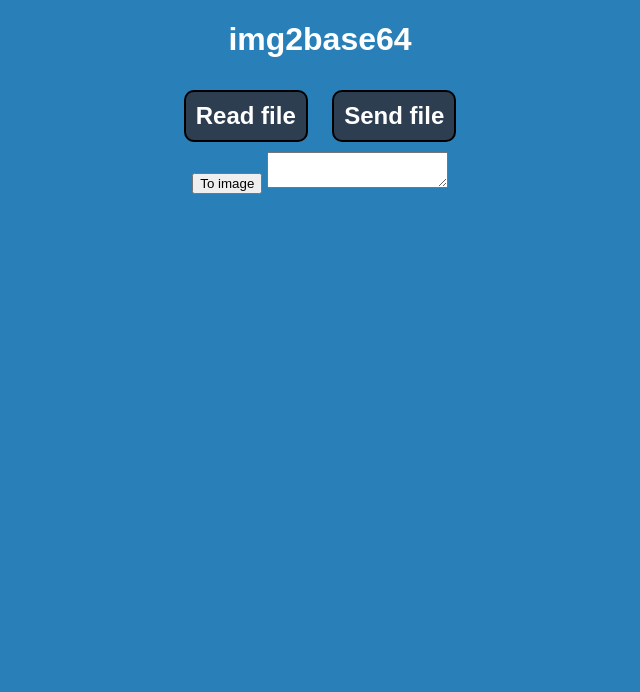
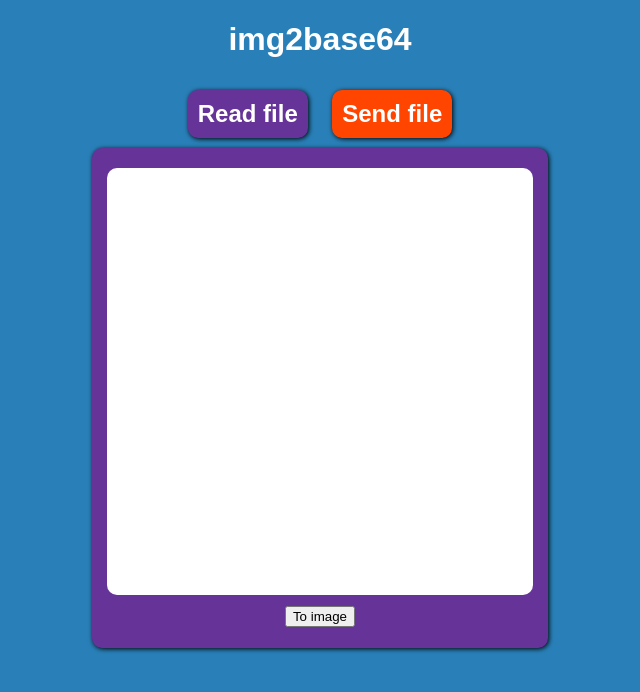
Before and after one commit to Newbytee/img2base64, a plain HTML site: page index.html in a window 1280 px wide. Shown: the whole page, without its empty margins (320-960 px from the left). Drawn offline with Linux system fonts and the light colour scheme.

Commit message:
The design is now prettier

```diff
--- a/index.html
+++ b/index.html
@@ -18,7 +18,7 @@
             <h2 class="actionTypeSwitcher">Read file</h2>
             <h2 class="actionTypeSwitcher">Send file</h2>
         </nav>
-        <main>
+        <main id="mainContent">
             <div id="sendDiv">
                 <input type="file" id="fileInput">
             </div>
--- a/script.js
+++ b/script.js
@@ -1,6 +1,7 @@
 "use strict";
 
 const switchButtons = document.getElementsByClassName("actionTypeSwitcher");
+const mainContent = document.getElementById("mainContent");
 const sendDiv = document.getElementById("sendDiv");
 const receiveDiv = document.getElementById("receiveDiv");
 const ioArea = document.getElementById("ioArea");
@@ -26,19 +27,21 @@ for (let i = 0; i < switchButtons.length; i++) {
             switchButtons[i].addEventListener("click", function() {
                 sendDiv.style.display = "none";
                 receiveDiv.style.display = "inline-block";
+                mainContent.style.backgroundColor = "#663399";
             });
             break;
         case 1:
             switchButtons[i].addEventListener("click", function() {
                 sendDiv.style.display = "inline-block";
                 receiveDiv.style.display = "none";
+                mainContent.style.backgroundColor = "#FF4500";
             });
             break;
     }
 }
 
 if (navigator.serviceWorker.controller) {
-    console.log("[SW Installer] active service worker found, no need to register");
+    console.log("[SW Installer] Active service worker found, no need to register");
 } else {
     //Register the ServiceWorker
     navigator.serviceWorker.register("sw.js", {
--- a/style.css
+++ b/style.css
@@ -2,6 +2,24 @@ body {
     font-family: sans-serif;
     background-color: #2980b9;
     color: white;
+}
+
+main {
+    box-sizing: border-box;
+    background-color: rebeccapurple;
+    border-radius: 10px;
+    padding: 15px;
+    height: 500px;
+    display: flex;
+    flex-direction: column-reverse;
+    justify-content: space-around;
+    transition: 0.5s;
+    box-shadow: black 1px 1px 5px;
+}
+
+img {
+    width: 100%;
+    margin-top: 10px;
 }
 
 .actionTypeSwitcher {
@@ -12,7 +30,21 @@ body {
     cursor: pointer;
     margin: 10px;
     /*text-shadow: 2px 0 0 #000, 0 -2px 0 #000, 0 2px 0 #000, -2px 0 0 #000;*/
-    border: solid black 2px;
+    box-shadow: black 1px 1px 5px;
+    transition: 0.2s;
+}
+
+.actionTypeSwitcher:active {
+    box-shadow: none;
+    transition: 0.2s;
+}
+
+.actionTypeSwitcher:nth-of-type(1) {
+    background-color: rebeccapurple;
+}
+
+.actionTypeSwitcher:nth-of-type(2) {
+    background-color: orangered;
 }
 
 #wrapper {
@@ -30,7 +62,19 @@ body {
     display: inline-block;
 }
 
+#ioArea {
+    height: 90%;
+    resize: none;
+    border: none;
+    border-radius: 10px;
+}
+
 @media screen and (min-width: 768px) {
+    main {
+        width: 60%;
+        margin: auto;
+    }
+
     #wrapper {
         width: 60%;
     }
--- a/sw.js
+++ b/sw.js
@@ -1,3 +1,5 @@
+"use strict";
+
 self.addEventListener('install', function(event) {
     const indexPage = new Request('index.html');
     event.waitUntil(
```
